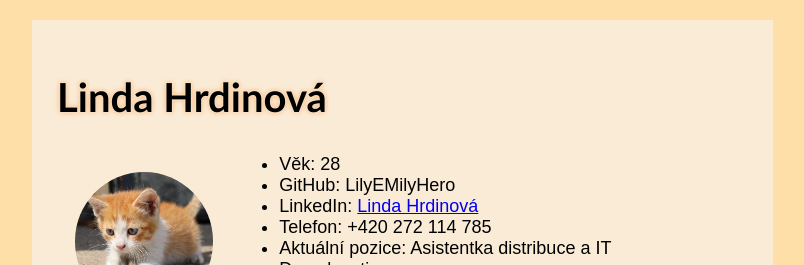
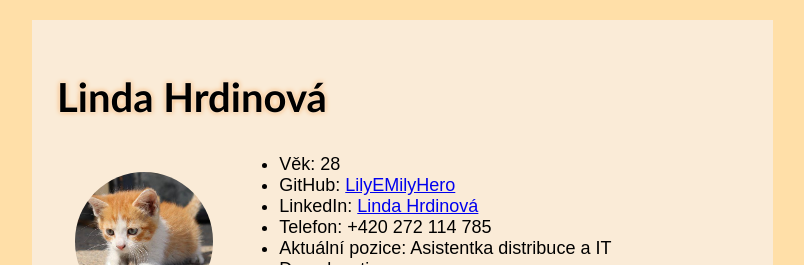
Before and after one commit to LilyEmilyHero/cviceni-vizitka-2023, a plain HTML site: page index.html in a window 1280 px wide. Shown: the top 265 px of the page, without its empty margins (224-1028 px from the left). Drawn offline with Linux system fonts and the light colour scheme.

Commit message:
Doplnění odkazu k GitHub

```diff
--- a/index.html
+++ b/index.html
@@ -12,7 +12,9 @@
       <img class="kote" src="kote.jpg" alt="zrzavé kotě" />
       <ul>
         <li>Věk: 28</li>
-        <li>GitHub: LilyEMilyHero</li>
+        <li>
+          GitHub: <a href="https://github.com/LilyEmilyHero">LilyEMilyHero</a>
+        </li>
         <li>
           LinkedIn:
           <a href="https://www.linkedin.com/in/linda-hrdinov%C3%A1-693733230/">
```
